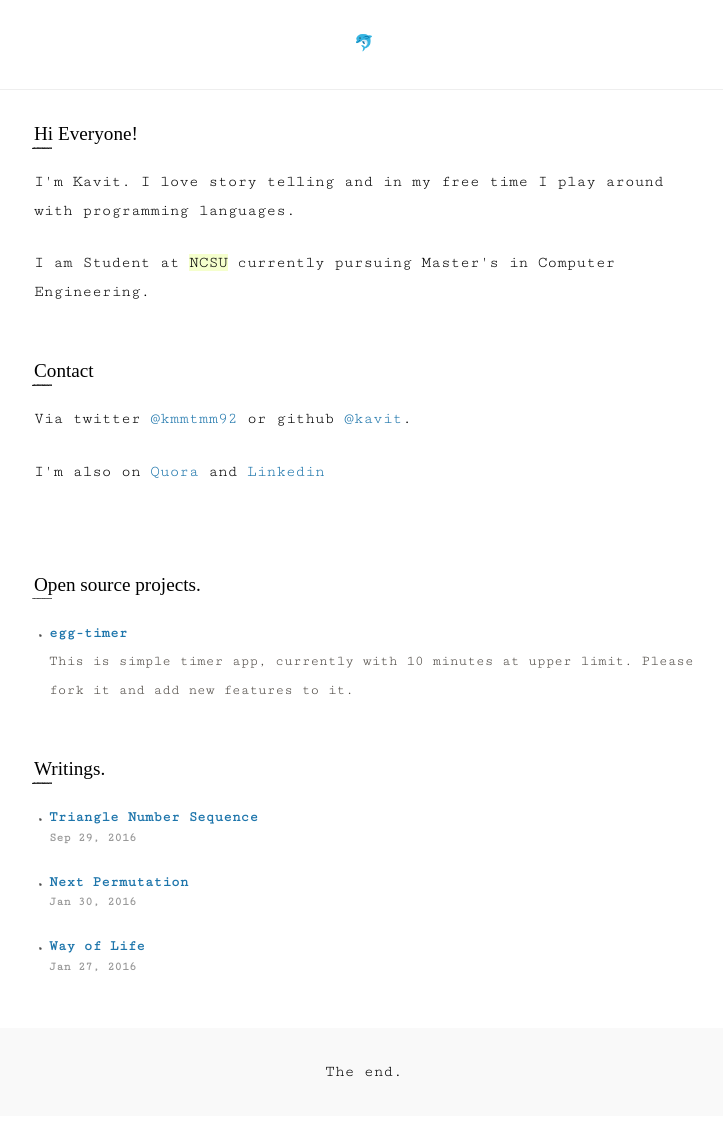
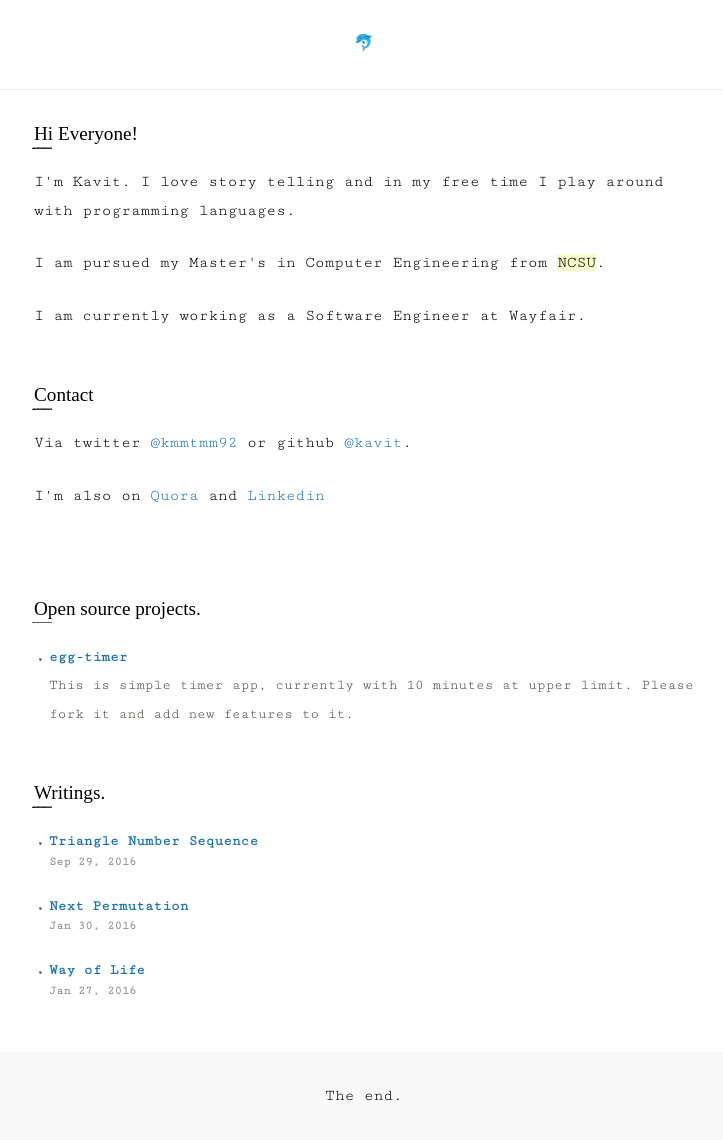
Before and after one commit to Kavit900/Kavit900.github.io, a Jekyll site: the page built from index.html, in a window 1280 px wide. Shown: the whole page, without its empty margins (276-999 px from the left). Built offline with Jekyll 4.4.1, drawn with Linux system fonts in a browser that asks for light colours; some web fonts are replaced; before the commit the page ends 1116 px from its top, so only the background shows below that.

Commit message:
Made changes to my bio

```diff
--- a/_layouts/post.html
+++ b/_layouts/post.html
@@ -19,7 +19,10 @@
           I'm Kavit. I love story telling and in my free time I play around with programming languages.
         </p>
         <p>
-          I am Student at <a href="https://www.ncsu.edu/"><mark>NCSU</mark></a> currently pursuing Master's in Computer Engineering.
+          I am pursued my Master's in Computer Engineering from <a href="https://www.ncsu.edu/"><mark>NCSU</mark></a>.
+        </p>
+        <p>
+          I am currently working as a Software Engineer at Wayfair.
         </p>
 
         <h3 class="title-contact">Contact</h3>
```
